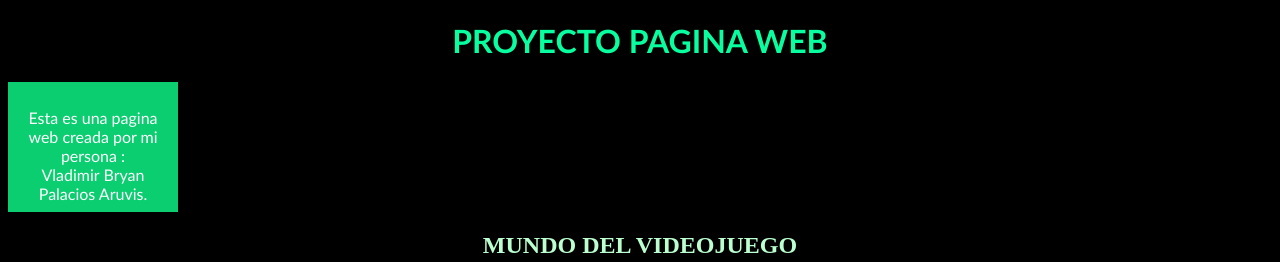
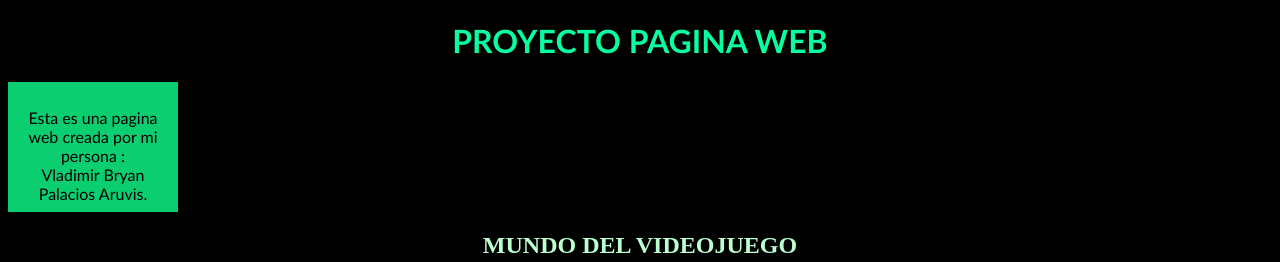
Before and after one commit to Palacios002004/ProyectoPalacios.github.io, a plain HTML site: page index.html in a window 1280 px wide. Shown: the top 262 px of the page. Drawn offline with Linux system fonts and the light colour scheme.

Commit message:
index.html

```diff
--- a/index.html
+++ b/index.html
@@ -18,7 +18,7 @@
     b { color: rgb(7, 255, 160);
     text-align:center; }
 
-  p { color: rgb(255, 255, 255);
+  p { color: rgb(0, 0, 0);
     text-align:center; }
   table {
   border: #b2b2b2 1px solid;
@@ -43,6 +43,8 @@
             background-color: rgb(10, 206, 111);
 
             float: center;
+
+              aling-items: center;
 
             height: 110px;
 
```
